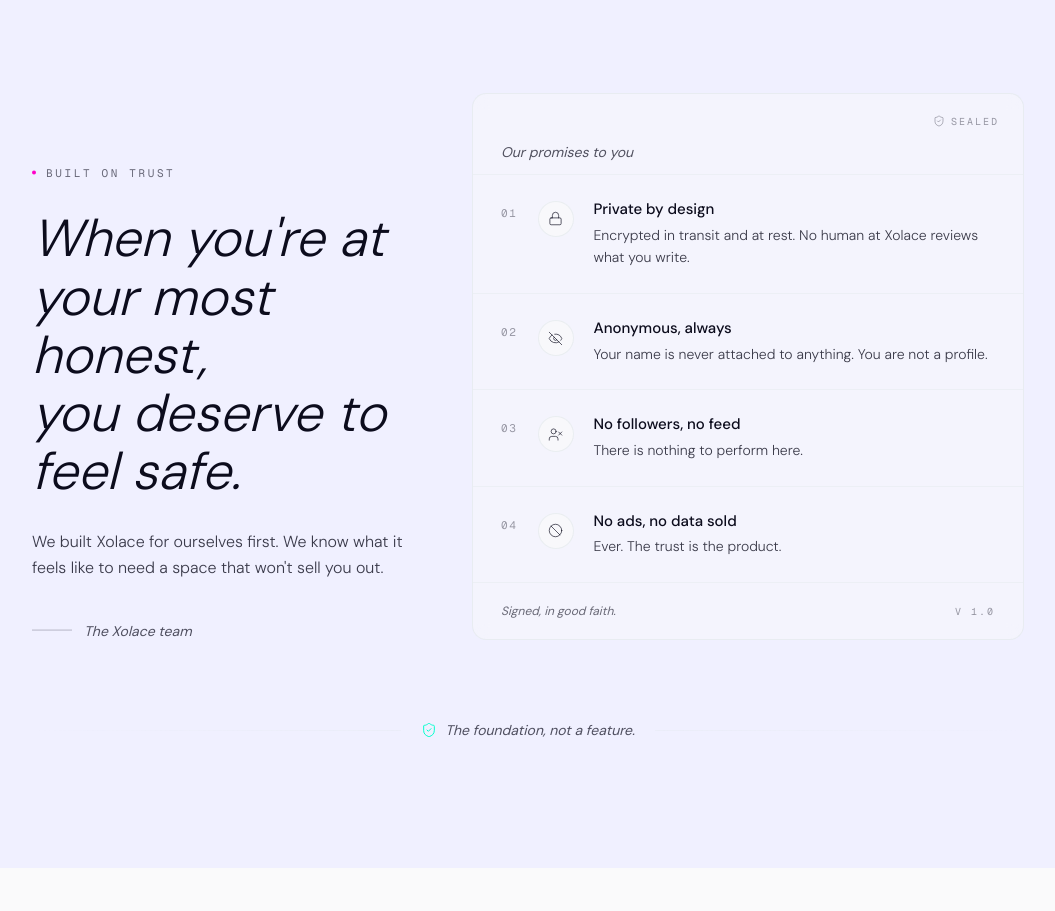
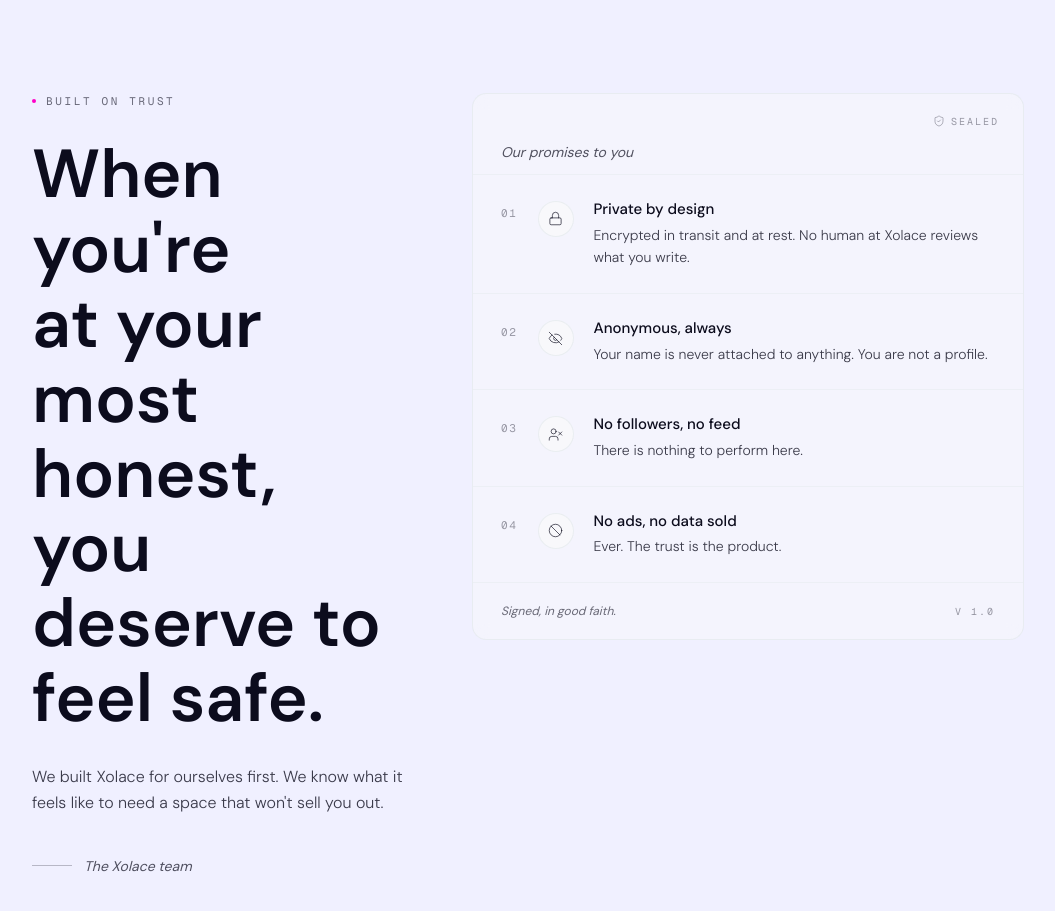
Before and after one commit to xolace-official/xolace_mobile_site, a Next.js app: page / in a window 1280 px wide. Shown: the part 5100-6011 px from the top of the page, without its empty margins (112-1167 px from the left). Built offline with nearby package versions, Linux system fonts and the light colour scheme.

Commit message:
Bold trust section heading and break it into three lines

```diff
--- a/components/landing/trust-section.tsx
+++ b/components/landing/trust-section.tsx
@@ -45,10 +45,10 @@ export function TrustSection() {
       <div className="section-container relative z-10">
         <div className="grid grid-cols-1 items-start gap-x-16 gap-y-12 lg:grid-cols-12">
           <motion.div
-            initial={{ opacity: 0, y: 24 }}
+            initial={{ opacity: 0, y: 20 }}
             whileInView={{ opacity: 1, y: 0 }}
             viewport={{ once: true, margin: "-80px" }}
-            transition={{ duration: 0.9, ease: [0.16, 1, 0.3, 1] }}
+            transition={{ duration: 0.5, ease: "easeOut" }}
             className="lg:sticky lg:top-32 lg:col-span-5"
           >
             <p className="mb-7 flex items-center gap-2.5 font-mono text-[11px] tracking-[0.24em] text-muted-foreground/60 uppercase">
@@ -56,9 +56,10 @@ export function TrustSection() {
               Built on trust
             </p>
 
-            <h2 className="mb-7 font-serif text-4xl leading-[1.12] font-light text-foreground italic md:text-5xl lg:text-[3.25rem]">
-              When you&apos;re at your most honest,
-              <br className="hidden md:block" /> you deserve to feel safe.
+            <h2 className="mb-7 font-serif text-5xl leading-[1.1] font-semibold text-foreground md:text-6xl lg:text-[4.25rem]">
+              When you&apos;re
+              <br /> at your most honest,
+              <br /> you deserve to feel safe.
             </h2>
 
             <p className="mb-10 max-w-md text-base leading-relaxed font-light text-muted-foreground/80">
@@ -75,10 +76,10 @@ export function TrustSection() {
           </motion.div>
 
           <motion.div
-            initial={{ opacity: 0, y: 32 }}
+            initial={{ opacity: 0, y: 20 }}
             whileInView={{ opacity: 1, y: 0 }}
             viewport={{ once: true, margin: "-60px" }}
-            transition={{ duration: 0.9, delay: 0.1, ease: [0.16, 1, 0.3, 1] }}
+            transition={{ duration: 0.5, delay: 0.1, ease: "easeOut" }}
             className="lg:col-span-7"
           >
             <div className="relative overflow-hidden rounded-2xl border border-border/60 bg-background/40 backdrop-blur-sm">
@@ -98,13 +99,13 @@ export function TrustSection() {
                 {promises.map(({ Icon, label, text }, i) => (
                   <motion.li
                     key={label}
-                    initial={{ opacity: 0, y: 12 }}
+                    initial={{ opacity: 0, y: 20 }}
                     whileInView={{ opacity: 1, y: 0 }}
                     viewport={{ once: true, margin: "-40px" }}
                     transition={{
-                      duration: 0.6,
+                      duration: 0.5,
                       delay: 0.2 + i * 0.08,
-                      ease: [0.16, 1, 0.3, 1],
+                      ease: "easeOut",
                     }}
                     className="group relative grid grid-cols-[auto_auto_1fr] items-start gap-x-5 border-t border-border/40 px-7 py-6 transition-colors duration-500 hover:bg-foreground/[0.02]"
                   >
```
